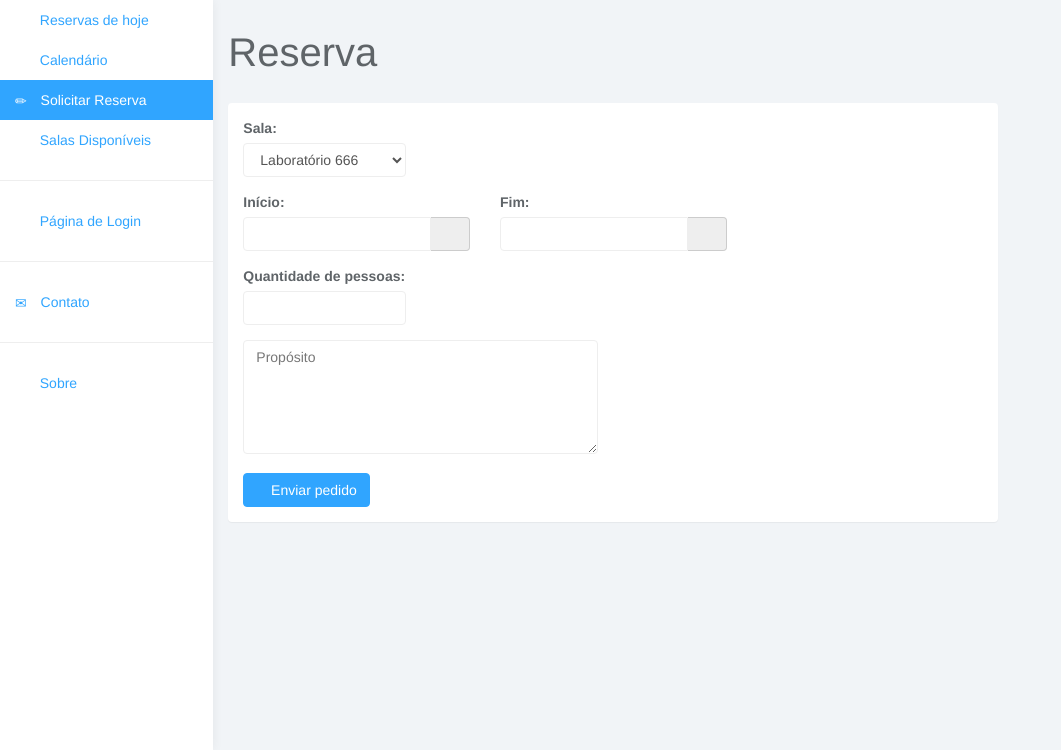
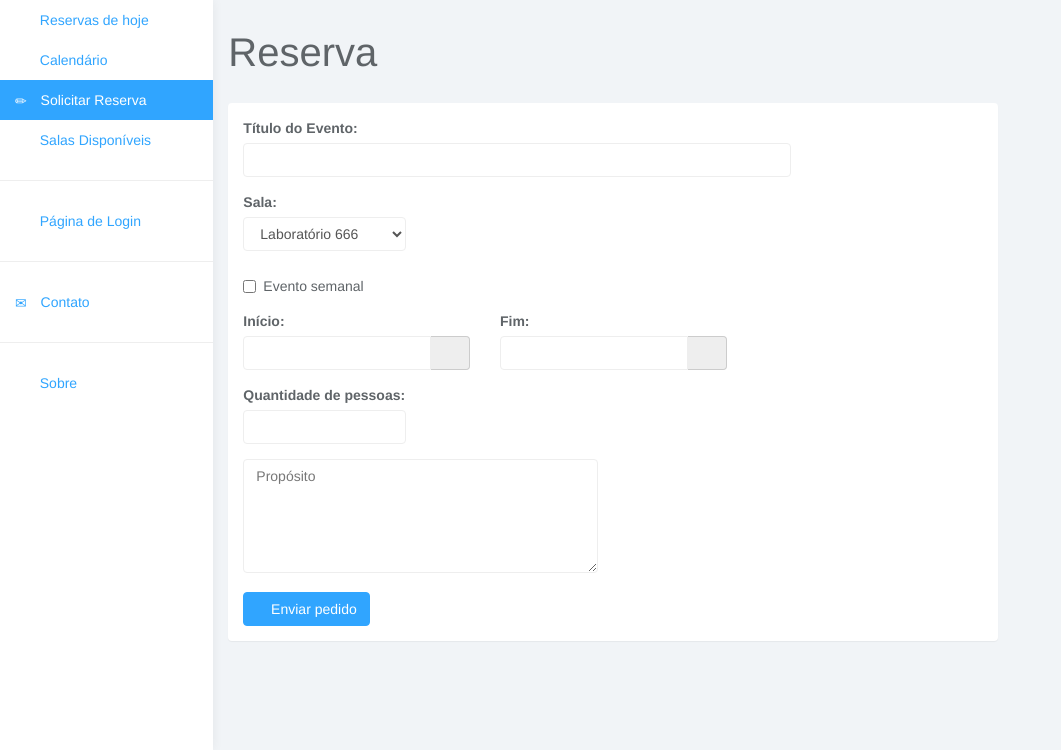
Before and after one commit to Lafaiet/LABICOM-Maestro, a Django app: page /reservar in a window 1280 px wide. Shown: the part 50-800 px from the top of the page, without its empty margins (0-1061 px from the left). Run offline with Django 3.2, Linux system fonts and the light colour scheme; a user stored in the database is signed in; data comes from the database, SQL or seed files in the repository; both versions use the stored data as it was after the commit; some libraries are stand-ins or nearby versions; some web fonts are replaced.

Commit message:
About page; form de requisicao de reserva

```diff
--- a/labicommaestro/labicommaestro/urls.py
+++ b/labicommaestro/labicommaestro/urls.py
@@ -18,7 +18,7 @@ from django.contrib import admin
 from django.contrib.auth import views as auth_views
 from room_scheduling.views import (test, main_page_view, request_reservation_view,
                                    profile_view, contact_view, calendar_view,
-                                   reservation_day_view, register_user_view)
+                                   reservation_day_view, register_user_view, about_view)
 from room_scheduling.forms import LoginForm
 
 urlpatterns = [
@@ -27,7 +27,7 @@ urlpatterns = [
     url(r'^contato$', contact_view, name='contact'),
     url(r'^calendario$', calendar_view, name='calendar'),
     url(r'^reservas/(?P<year>\d{4})/(?P<month>\d{2})/(?P<day>\d+)/$', reservation_day_view, name='reservas'),
-    url(r'^test$', test),
+    url(r'^sobre$', about_view),
 
     url(r'^admin/', admin.site.urls),
 
--- a/labicommaestro/room_scheduling/templates/reservation_page.html
+++ b/labicommaestro/room_scheduling/templates/reservation_page.html
@@ -38,6 +38,24 @@
 <script src="{% static 'js/transition.js' %}"></script>
 
 
+<script type="text/javascript">
+$(document).ready(function(){
+    $("#weekly").click(function(){
+
+      if ($("#weekly").is(":checked")) {
+        $("#datepicker").hide(600);
+        $("#timepicker").show(600);
+        $("#weekdays").show(600);
+      }
+      else{
+        $("#datepicker").show(600);
+        $("#timepicker").hide(600);
+        $("#weekdays").hide(600);
+      }
+
+    });
+});
+</script>
 
 
 {% endblock %}
@@ -57,14 +75,23 @@
       <div class="panel panel-default">
       <div class="panel-body">
 
-
 							<form id="contact-form" method="post">
                 {% csrf_token %}
                 <div class="row">
+                  <div class="col-sm-9">
+                    <div class="form-group">
+                      <label for="event_name">Título do Evento:</label>
+                      <input type="text" class="form-control" id="event_name" name="event_name">
+                      <span class="help-block" style="display: none;">Título do Evento</span>
+                    </div>
+                  </div>
+                </div>
+
+                <div class="row">
                   <div class="col-lg-3">
                     <div class="form-group">
-                      <label for="sel1">Sala:</label>
-                      <select class="form-control" id="room">
+                      <label for="room">Sala:</label>
+                      <select class="form-control" id="room" name='room'>
                         {% for room in rooms %}
                         <option>{{room.room_name}}</option>
                         {% endfor %}
@@ -74,11 +101,81 @@
                 </div>
 
                 <div class="row">
+                  <div class="col-lg-6">
+                    <div class="form-group">
+                      <div class="checkbox">
+                        <label><input type="checkbox" value='1' id="weekly">Evento semanal</label>
+                      </div>
+                    </div>
+                  </div>
+                </div>
+
+                <div class="row" style="display:none" id="weekdays">
+                  <div class="col-lg-9">
+                    <div class="form-group">
+                      <div class="checkbox">
+                        <label><input type="checkbox" value='0' name="sunday">Domingo</label>
+                      </div>
+                      <div class="checkbox">
+                        <label><input type="checkbox" value='1' name="monday">Segunda</label>
+                      </div>
+                      <div class="checkbox">
+                        <label><input type="checkbox" value='2' name="tuesday">Terça</label>
+                      </div>
+                      <div class="checkbox">
+                        <label><input type="checkbox" value='4' name="sunday">Quarta</label>
+                      </div>
+                      <div class="checkbox">
+                        <label><input type="checkbox" value='5' name="thurday">Quinta</label>
+                      </div>
+                      <div class="checkbox">
+                        <label><input type="checkbox" value='6' name="friday">Sexta</label>
+                      </div>
+                      <div class="checkbox">
+                        <label><input type="checkbox" value='7' name="saturday">Sábado</label>
+                      </div>
+                    </div>
+                  </div>
+                </div>
+
+                <div class="row" id="timepicker" style="display:none">
+                  <div class="col-lg-3">
+                    <div class="form-group">
+                      <label for="start-datetime">Início:</label>
+                      <div class="input-group clockpicker" data-placement="right" data-align="top" data-autoclose="true" id="start_time">
+                        <input type="text" class="form-control" value="08:00">
+                        <span class="input-group-addon">
+                          <span class="glyphicon glyphicon-time"></span>
+                        </span>
+                      </div>
+                    </div>
+                  </div>
+                  <div class="col-lg-3">
+                    <div class="form-group">
+                      <label for="start-datetime">Fim:</label>
+                      <div class="input-group clockpicker" data-placement="right" data-align="top" data-autoclose="true" id="end_time">
+                        <input type="text" class="form-control" value="08:00">
+                        <span class="input-group-addon">
+                          <span class="glyphicon glyphicon-time"></span>
+                        </span>
+                      </div>
+                    </div>
+                  </div>
+                </div>
+
+                <script type="text/javascript">
+                $('#end_time, #start_time').clockpicker()
+                .find('input').change(function(){
+
+                });
+                </script>
+
+                <div class="row" id="datepicker">
                   <div class='col-sm-4'>
                     <div class="form-group">
                       <label for="start-datetime">Início:</label>
-                      <div class='input-group date' id='start-datetime'>
-                        <input type='text' class="form-control" />
+                      <div class='input-group date'>
+                        <input type='text' class="form-control" name='start-datetime'  id='start-datetime'/>
                         <span class="input-group-addon">
                           <span class="glyphicon glyphicon-calendar"></span>
                         </span>
@@ -88,8 +185,8 @@
                   <div class='col-sm-4'>
                     <div class="form-group">
                       <label for="end-datetime">Fim:</label>
-                      <div class='input-group date' id='end-datetime'>
-                        <input type='text' class="form-control" />
+                      <div class='input-group date'>
+                        <input type='text' class="form-control"  name='end-datetime' id='end-datetime'/>
                         <span class="input-group-addon">
                           <span class="glyphicon glyphicon-calendar"></span>
                         </span>
@@ -107,7 +204,7 @@
                 <div class="col-sm-3">
                   <div class="form-group">
                     <label for="people-qtd">Quantidade de pessoas:</label>
-                    <input type="text" class="form-control" id="people-qtd">
+                    <input type="text" class="form-control" id="people-qtd" name="people-qtd">
                     <span class="help-block" style="display: none;">Entre com sua mensagem.</span>
                   </div>
                 </div>
--- a/labicommaestro/room_scheduling/templates/sidebar.html
+++ b/labicommaestro/room_scheduling/templates/sidebar.html
@@ -13,7 +13,7 @@
     <li class=".. {% if active == 'contato' %} active {% endif %}"><a href="/contato"><span class="glyphicon glyphicon-envelope" aria-hidden="true"></span> Contato</a></li>
 
     <li role="presentation" class="divider"></li>
-    <li class=".. {% if active == 'sobre' %} active {% endif %}"><a href="#"><span class="glyphicon glyphicon-info-sign" aria-hidden="true"></span> Sobre</a></li>
+    <li class=".. {% if active == 'sobre' %} active {% endif %}"><a href="/sobre"><span class="glyphicon glyphicon-info-sign" aria-hidden="true"></span> Sobre</a></li>
 
   </ul>
 
--- a/labicommaestro/room_scheduling/views.py
+++ b/labicommaestro/room_scheduling/views.py
@@ -21,7 +21,11 @@ def request_reservation_view(request):
     rooms = Room.objects.all()
 
     if request.method == 'POST':
+        print request.POST
+
         return render(request, 'reservation_page.html', {'rooms' : rooms, 'status': 'error'})
+
+
 
     return render(request, 'reservation_page.html', {'rooms' : rooms})
 
@@ -62,5 +66,8 @@ def register_user_view(request):
         return render(request, 'register.html', {'status': 'error' })
     return render(request, 'register.html')
 
+def about_view(request):
+    return render(request, 'about.html')
+
 def test(request):
     return render(request, 'register.html')
```
Also changed, not shown: labicommaestro/room_scheduling/forms.py (+12 -0 lines), labicommaestro/room_scheduling/static/css/ribbons.css (added, +95 -0 lines), labicommaestro/room_scheduling/templates/about.html (added, +49 -0 lines), labicommaestro/db.sqlite3.
